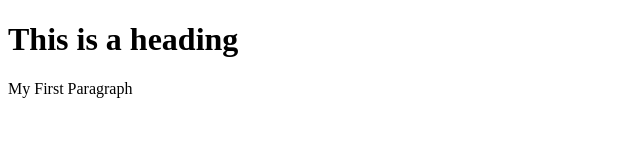
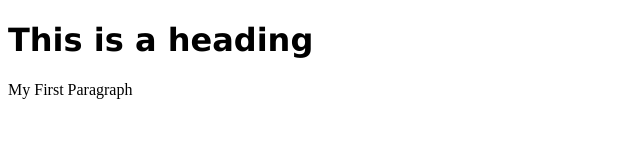
Before and after one commit to FrostTaker/FrostTaker.github.io, a plain HTML site: page index.html in a window 1280 px wide. Shown: the whole page, without its empty margins (0-640 px from the left). Drawn offline with Linux system fonts and the light colour scheme.

Commit message:
update text

```diff
--- a/index.html
+++ b/index.html
@@ -1,7 +1,7 @@
 <!DOCTYPE html>
   <html>
     <body>
-      <h1 style="font-family:1942 report;">This is a heading</h1>
+      <h1 style="font-family:verdana;">This is a heading</h1>
       <p> My First Paragraph </p>
     <body>
   <html>
```
